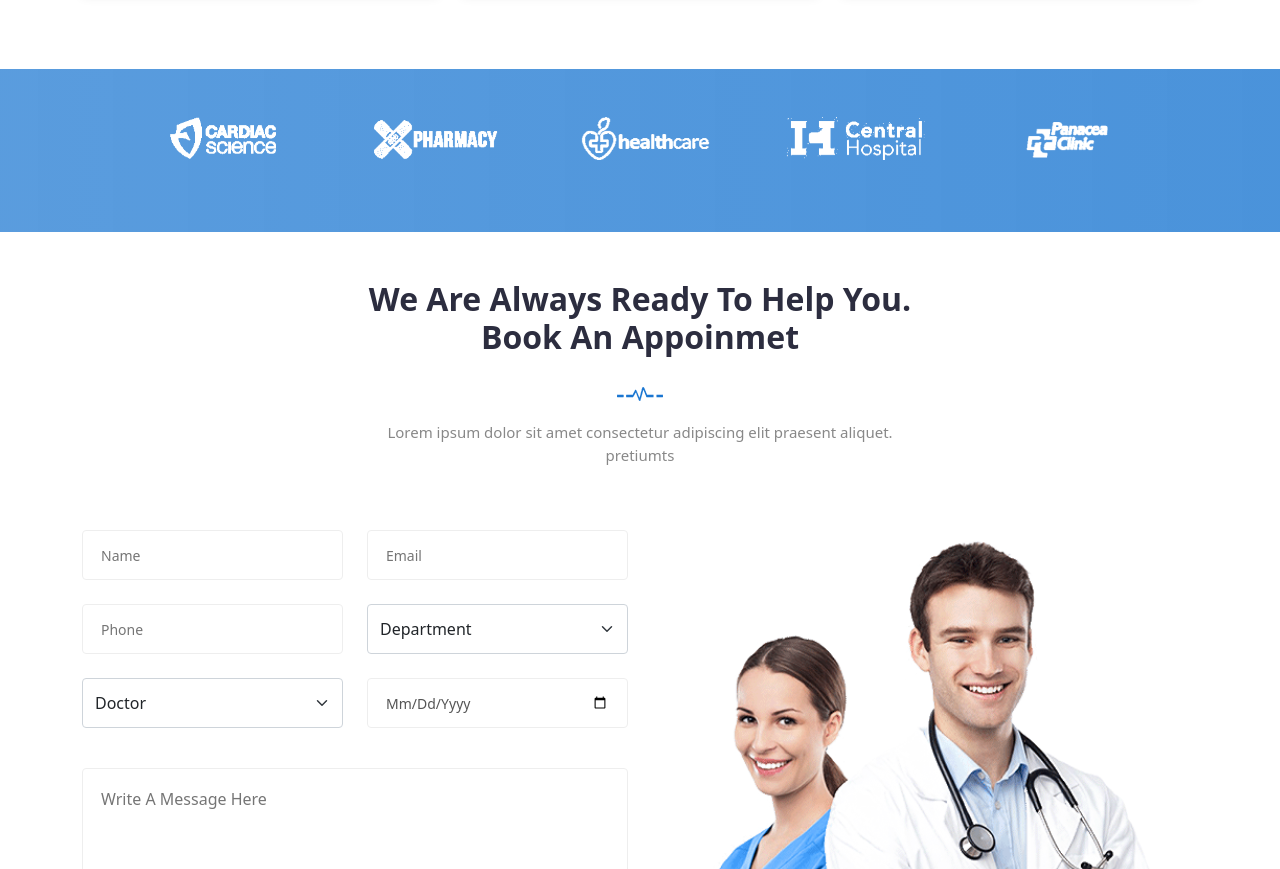
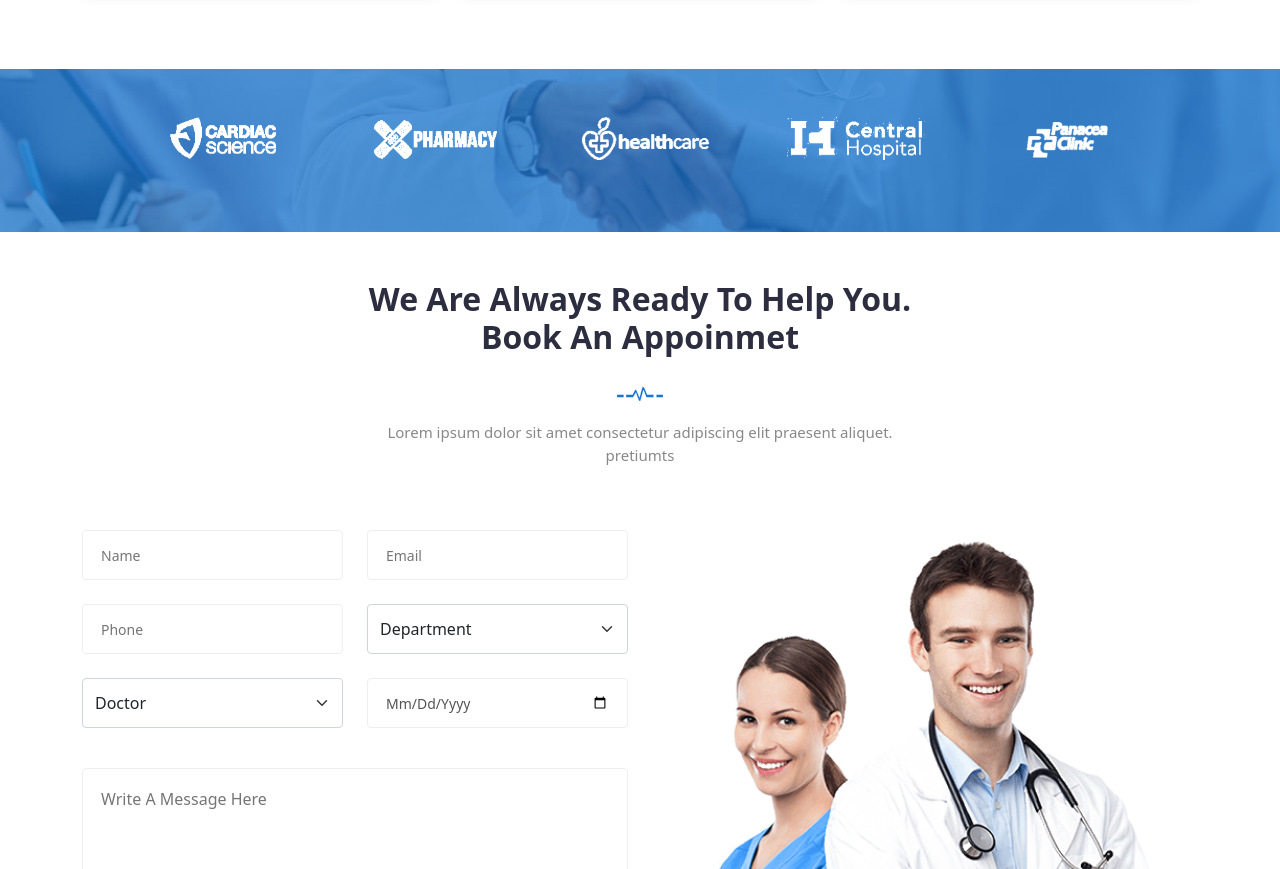
Before and after one commit to AjithMRaju/Mediplus_clinic, a plain HTML site: page index.html in a window 1280 px wide. Shown: the part 5644-6513 px from the top of the page. Drawn offline with nearby package versions, Linux system fonts and the light colour scheme; files whose address does not match are found by name.

Commit message:
change image once again

```diff
--- a/index.css
+++ b/index.css
@@ -872,7 +872,7 @@
 /* clients overlay section starts */
 .clients_weaper{
     width: 100%;
-    background-image: linear-gradient(to right, rgb(26 118 209 / 72%), rgb(26 118 209 / 79%)), url(./Assets//client-bg.jpg);
+    background-image: linear-gradient(to right, rgb(26 118 209 / 72%), rgb(26 118 209 / 79%)), url(./Assets/client-bg.jpg);
     background-size: cover;
     background-position: center;
 }
```
